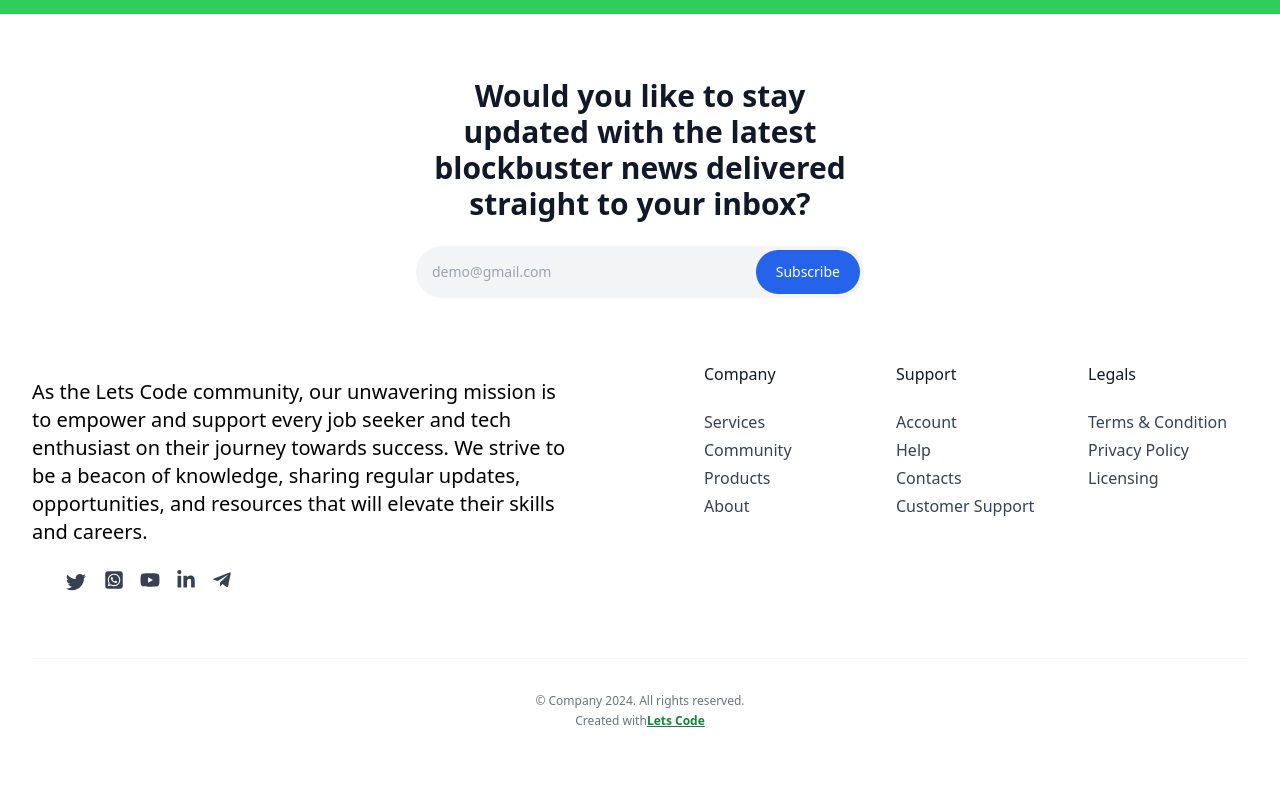
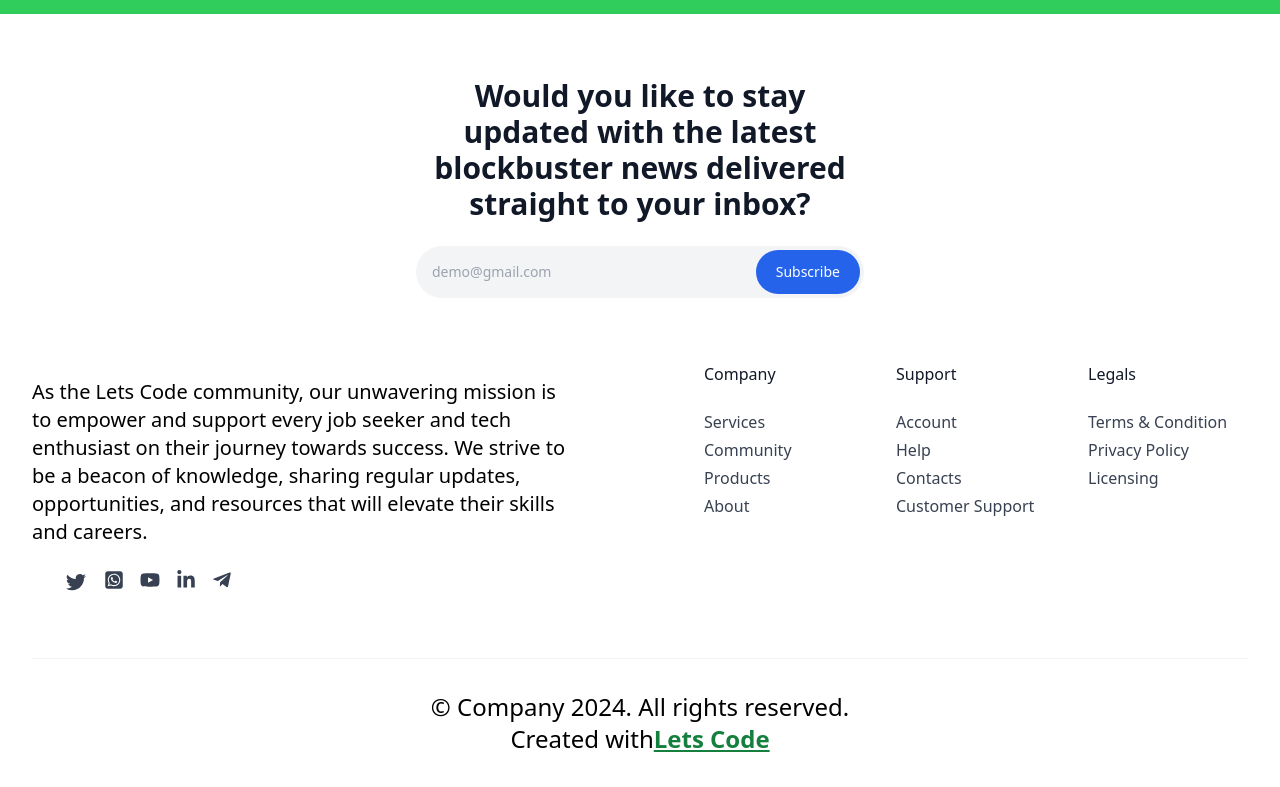
Before and after one commit to karantec/RemoteApp, a React (Vite) app: page / in a window 1280 px wide. Shown: the part 550-1337 px from the top of the page. Before the commit the page ends 1312 px from the top, so only its background shows below. Built offline with nearby package versions, Linux system fonts and the light colour scheme; no server answers; a small style sheet from the web is missing; a web font is replaced by a local one.

Commit message:
footeripdated

```diff
--- a/src/components/Footer/Footer.jsx
+++ b/src/components/Footer/Footer.jsx
@@ -241,7 +241,7 @@ const Footer = () => {
     </div>
 
     <div className="mt-16 border-t border-gray-100 pt-8 dark:border-gray-800">
-      <p className="text-center text-xs/relaxed text-gray-500 dark:text-gray-400">
+      <p className="text-center  text-2xl text-black dark:text-gray-400">
         © Company 2024. All rights reserved.
 
         <br />
@@ -249,7 +249,7 @@ const Footer = () => {
         Created with
         <a
           href="https://www.lets-code.co.in/about"
-          className="text-green-700  font-bold underline transition hover:text-gray-700/75 dark:text-white dark:hover:text-white/75"
+          className="text-green-700   text-2xl font-bold underline transition hover:text-gray-700/75 dark:text-white dark:hover:text-white/75"
           >Lets Code</a
         >
 
--- a/src/components/Navbar/Navbar.jsx
+++ b/src/components/Navbar/Navbar.jsx
@@ -73,19 +73,19 @@ const Navbar = () => {
           <div className={`items-center justify-between w-full md:flex md:w-auto md:order-1 ${isMenuOpen ? '' : 'hidden'}`} id="navbar-sticky">
             <ul className="flex flex-col p-4 md:p-0 mt-4 font-medium border border-gray-100 rounded-lg bg-gray-50 md:space-x-8 rtl:space-x-reverse md:flex-row md:mt-0 md:border-0 md:bg-white dark:bg-gray-800 md:dark:bg-gray-900 ">
               <li>
-               <Link to="/" className="block py-2 px-3 text-white bg-blue-700 rounded md:bg-transparent md:text-blue-700 md:p-0 md:dark:text-blue-500" >Home</Link>
+               <Link to="/" className="block py-2 px-3 text-white  rounded md:bg-transparent md:text-blue-700 md:p-0 md:dark:text-blue-500" >Home</Link>
               </li>
               <li>
-              <Link to ="/About" className="block py-2 px-3 text-black bg-blue-700 rounded md:bg-transparent  md:p-0  ">About</Link>
+              <Link to ="/About" className="block py-2 px-3 text-black  rounded md:bg-transparent  md:p-0  ">About</Link>
               </li>
               <li>
-                <Link to="/services" className="block py-2 px-3 text-black bg-blue-700 rounded md:bg-transparent  md:p-0 ">Services</Link>
+                <Link to="/services" className="block py-2 px-3 text-black  rounded md:bg-transparent  md:p-0 ">Services</Link>
               </li>
               <li>
-              <Link to="/contact" className="block py-2 px-3 text-black bg-blue-700 rounded md:bg-transparent  md:p-0  ">Contact</Link>
+              <Link to="/contact" className="block py-2  pt-3 x-3 text-black  rounded md:bg-transparent  md:p-0  ">Contact</Link>
               </li>
               <li>
-                <Link to="/Resource" className="block py-2 px-3 text-black bg-blue-700 rounded md:bg-transparent  md:p-0  ">Resource</Link>
+                <Link to="/Resource" className="block py-2 px-3 text-black rounded md:bg-transparent  md:p-0  ">Resource</Link>
               </li>
             </ul>
           </div>
```
